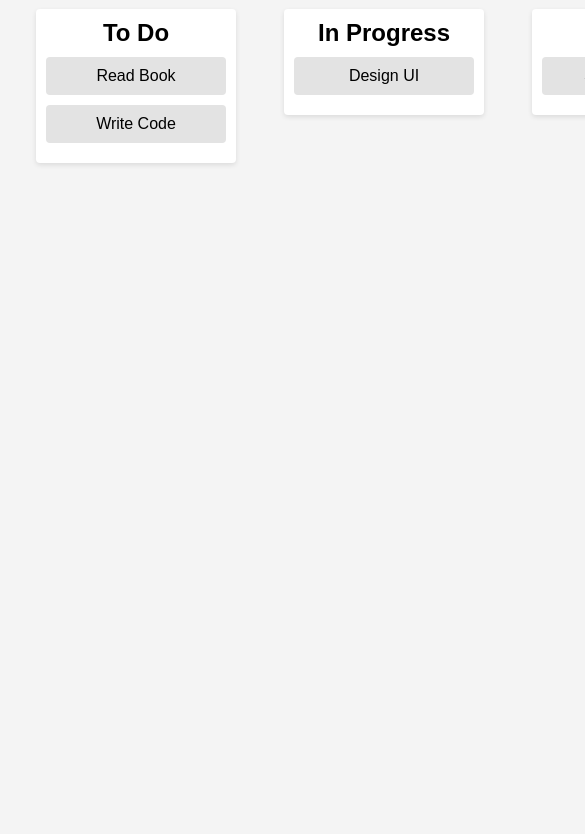
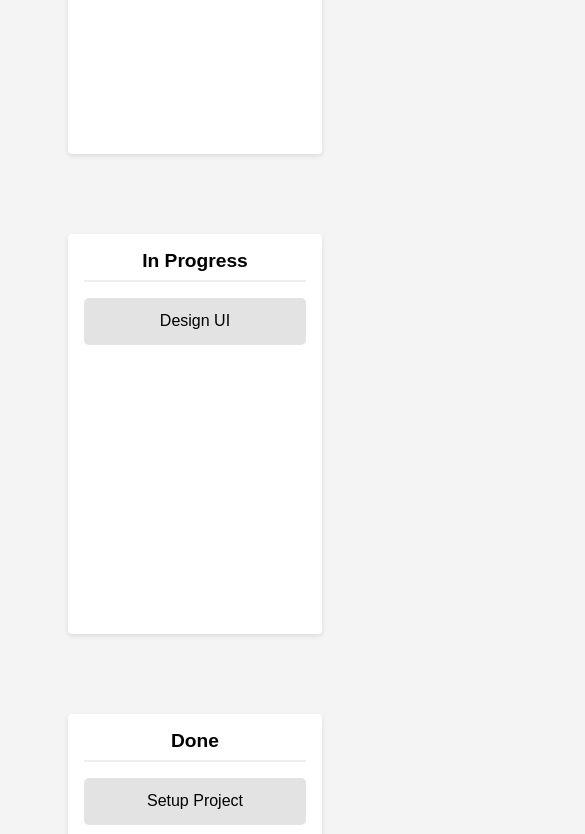
Before and after one commit to BurcuML/Drag---Drop-Board, a plain HTML site: page index.html in a window 390 px wide. Shown: the part 380-1214 px from the top of the page, 585 px wide, since content can reach past the window. Before the commit the page ends 844 px from the top, so only its background shows below. Drawn offline with Linux system fonts and the light colour scheme.

Commit message:
Refactor CSS styles for improved layout and responsiveness of Kanban board

```diff
--- a/style.css
+++ b/style.css
@@ -1,9 +1,8 @@
-:root{
+:root {
     --background-color1: #D8BD8A;
     --background-color2: #AA5042;
     --background-color3: #753742;
 }
-
 
 * {
     margin: 0;
@@ -26,7 +25,8 @@ body {
     width: 100%;
     padding: 1rem;
 }
-h1{
+
+h1 {
     margin-bottom: 1.5rem;
 }
 
@@ -39,18 +39,63 @@ h1{
     width: 100%;
     max-width: 1200px;
 }
+
 .list {
     background: #fff;
-    padding: 10px;
+    padding: 1rem;
     border-radius: 4px;
-    min-width: 200px;
+    width: 30%;
+    min-height: 400px;
     box-shadow: 0 2px 5px rgba(0, 0, 0, 0.1);
-    flex: 1;
 }
+
+.list h2 {
+    margin-bottom: 1rem;
+    font-size: 1.2rem;
+    border-bottom: 2px solid #eee;
+    padding-bottom: 0.5rem;
+}
+
 .card {
     background: #e3e3e3;
     margin: 10px 0;
-    padding: 10px;
-    border-radius: 4px;
+    padding: .9rem;
+    border-radius: 5px;
     cursor: grab;
+    transition: transform 0.2s ease;
 }
+.card:active {
+    cursor: grabbing;
+    transform: scale(0.98);
+}
+.list.drag-over {
+    background: #f0f0f0;
+    border: 2px dashed #ccc;
+}
+
+@media (max-width: 768px) {
+    .board {
+        flex-direction: column;
+        align-items: center;
+    }
+    .list {
+        width: 80%;
+        margin-bottom: 2rem;
+    }
+
+}
+/* Specific styles for cards in each list
+
+#list1 .card {
+    background-color: var(--background-color1);
+}
+
+#list2 .card {
+    background-color: var(--background-color2);
+    color: white;
+}
+
+#list3 .card {
+    background-color: var(--background-color3);
+    color: white;
+}*/
```
